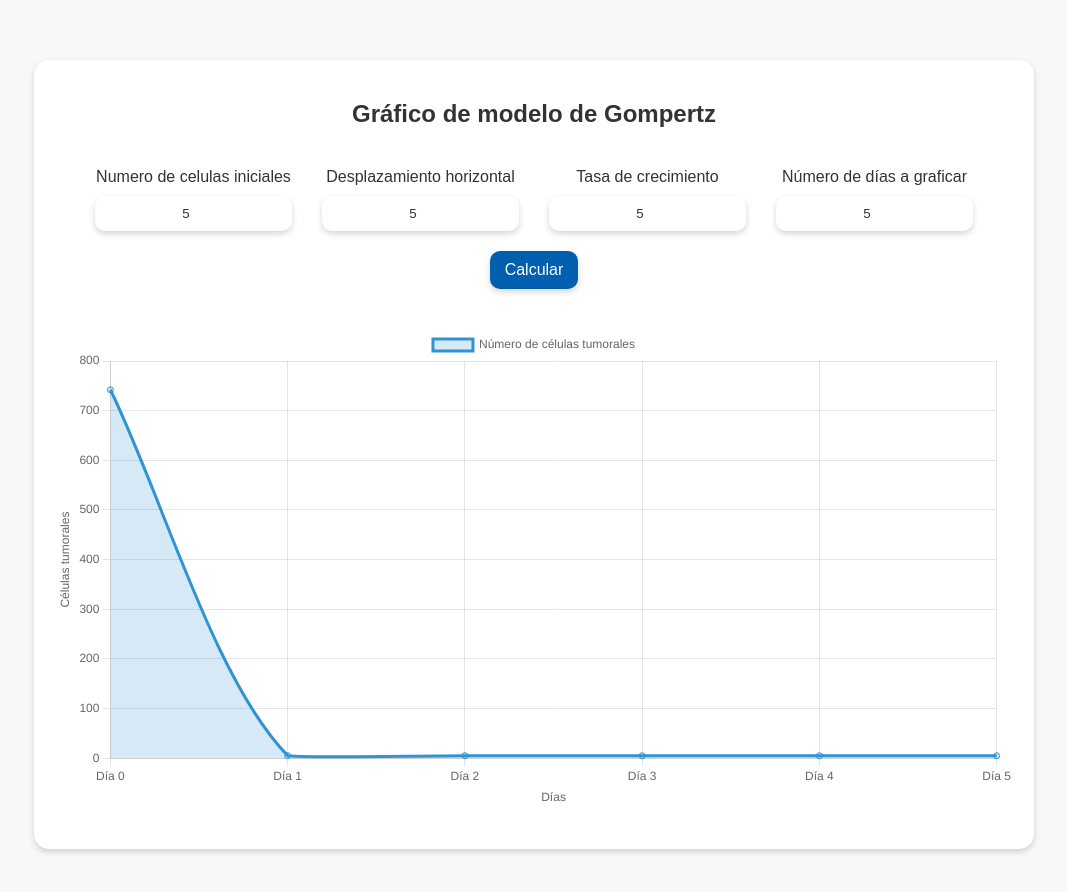
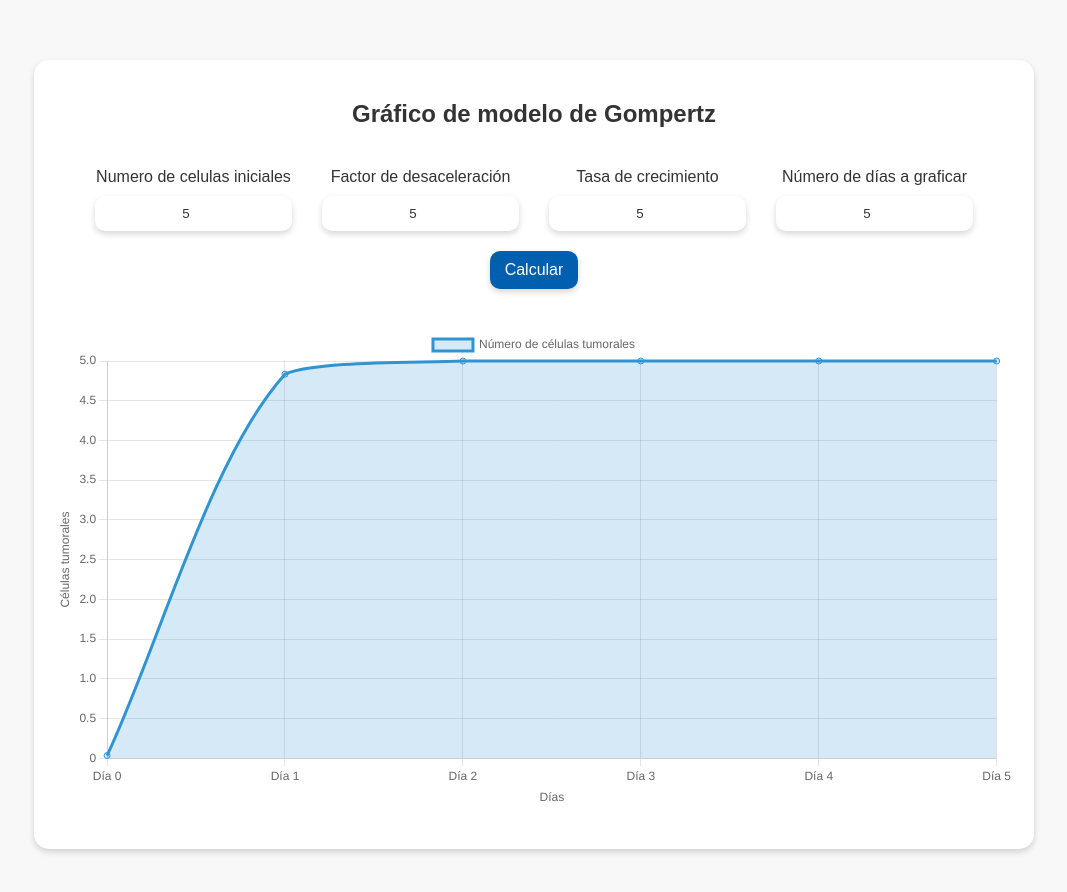
Before and after one commit to jj131204/jj131204.github.io, a plain HTML site: page crecimientoTumoral/pages/gompertzModel.html in a window 1280 px wide. Both pictures are taken after typing "5", "5", "5", "5" into the empty fields and a click on the input "Calcular". Shown: the whole page, without its empty margins (106-1173 px from the left). Drawn offline with nearby package versions, Linux system fonts and the light colour scheme.

Commit message:
correcciones

```diff
--- a/crecimientoTumoral/javascript/gompertzModel.js
+++ b/crecimientoTumoral/javascript/gompertzModel.js
@@ -1,27 +1,29 @@
 let chart = null;
 function verificarCrecimiento(){
     let tumorChart = document.getElementById("tumorChart");
-    let valorMaximo = document.getElementById("valorMaximo").value;
-    let desplazamientoHorizontal = document.getElementById("desplazamientoHorizontal").value;
+    let celulasIniciales = document.getElementById("celulasIniciales").value;
+    let factorDesaceleracion = document.getElementById("factorDesaceleracion").value;
     let tasaDeCrecimiento = document.getElementById("tasaDeCrecimiento").value;
     let diasGraficados = document.getElementById("diasGraficados").value;
     const labels = [];
     const datos = [];
 
-    if(valorMaximo != "" && desplazamientoHorizontal != "" && tasaDeCrecimiento != "" && diasGraficados != ""){
+    if(celulasIniciales != "" && factorDesaceleracion != "" && tasaDeCrecimiento != "" && diasGraficados != ""){
 
         tumorChart.style.display = "flex";
 
-        const N0 = parseFloat(valorMaximo);
-        const b = parseFloat(desplazamientoHorizontal);
+        const N0 = parseFloat(celulasIniciales);
+        const b = parseFloat(factorDesaceleracion);
         const c = parseFloat(tasaDeCrecimiento);
         const dias = parseFloat(diasGraficados);
 
         for (let t = 0; t <= dias; t++) {
             labels.push(`Día ${t}`);
-            const Nt = N0 * Math.exp(b * Math.exp(-c * t));
+            const Nt = N0 * Math.exp(-b * Math.exp(-c * t));
             datos.push(Nt);
+            console.log(Nt)
         }
+
 
 
         if (chart) {
--- a/crecimientoTumoral/pages/gompertzModel.html
+++ b/crecimientoTumoral/pages/gompertzModel.html
@@ -16,11 +16,11 @@
                 <div class="containerInputs">
                     <label for="valorMaximo" class="labelInputs">
                         <span>Numero de celulas iniciales</span>
-                        <input type="number" class="generalShadow" id="valorMaximo">
+                        <input type="number" class="generalShadow" id="celulasIniciales">
                     </label>
                     <label for="desplazamientoHorizontal" class="labelInputs">
-                        <span>Desplazamiento horizontal</span>
-                        <input type="number" class="generalShadow" id="desplazamientoHorizontal">
+                        <span>Factor de desaceleración</span>
+                        <input type="number" class="generalShadow" id="factorDesaceleracion">
                     </label>
                     <label for="tasaDeCrecimiento" class="labelInputs">
                         <span>Tasa de crecimiento</span>
```
